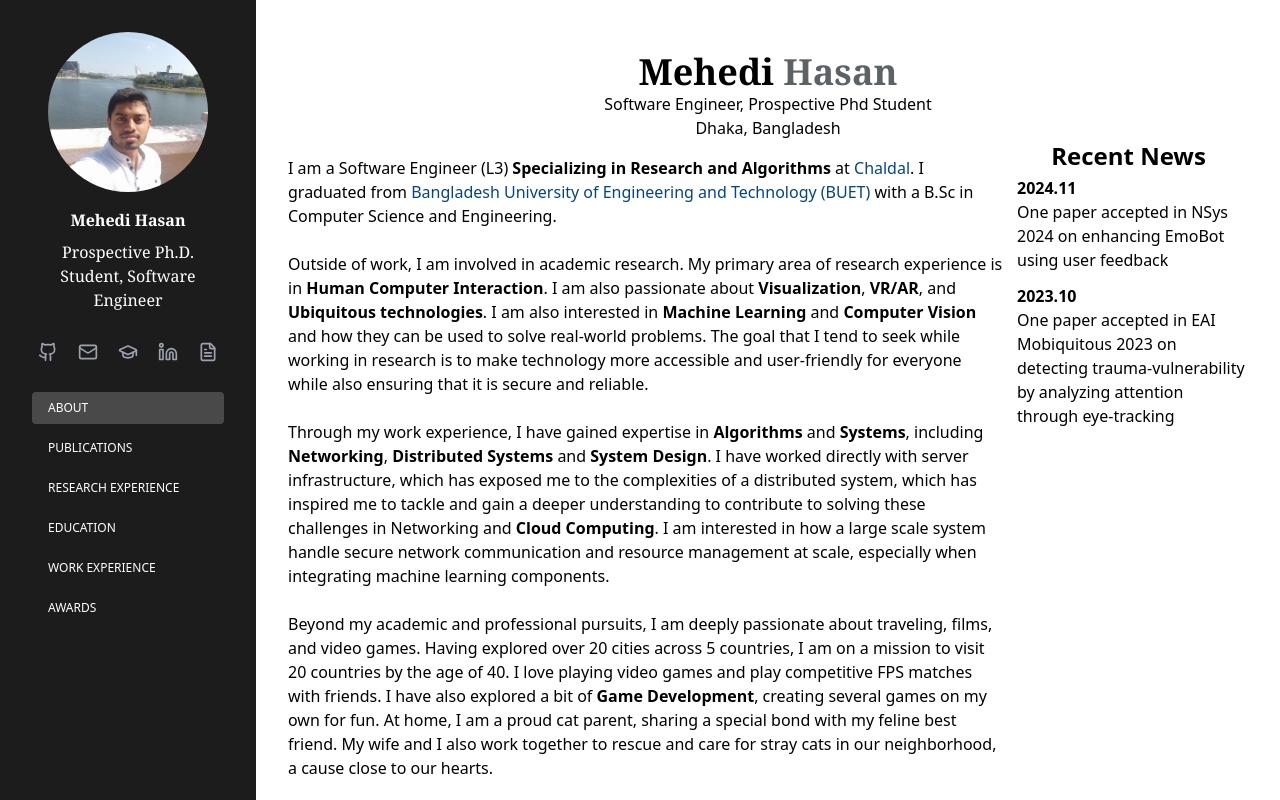
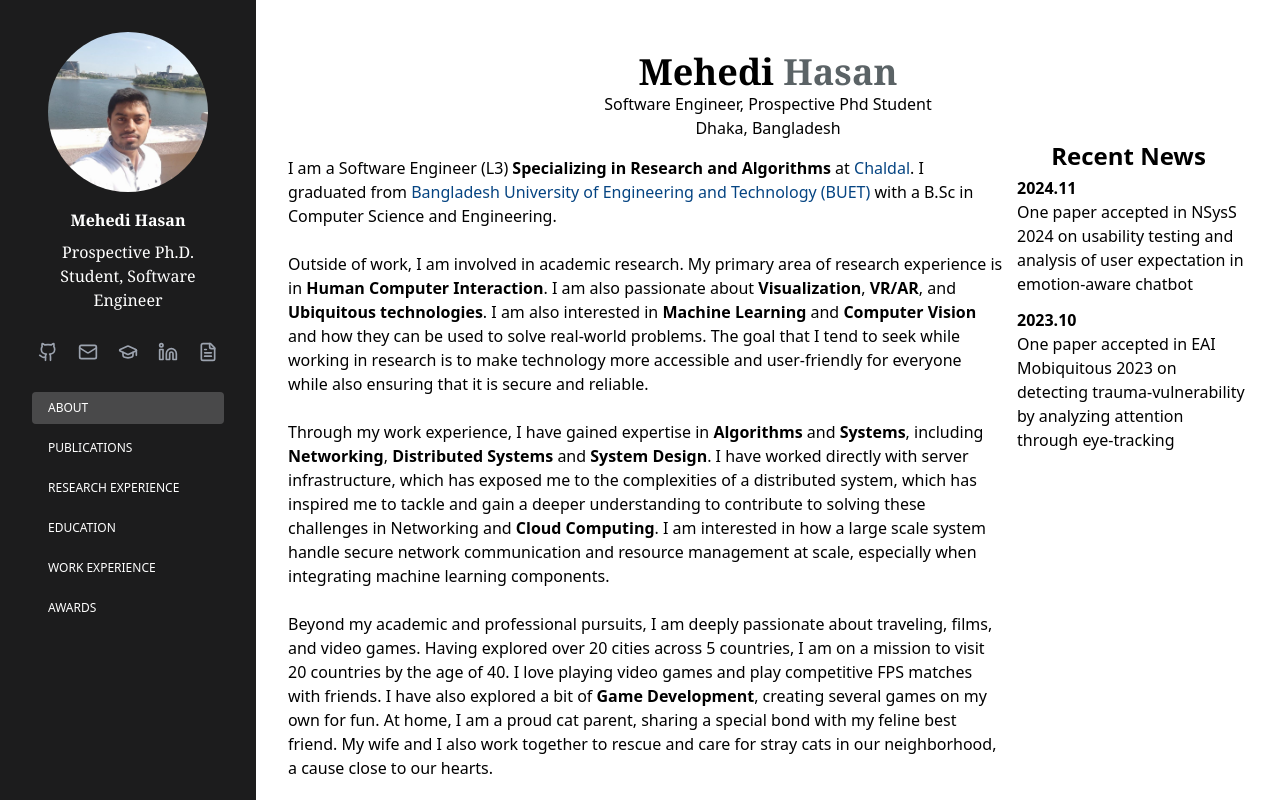
Before and after one commit to Moidda/moidda.github.io, a React (Create React App) app: page / in a window 1280 px wide. Shown: the top 800 px of the page. Built offline with nearby package versions, Linux system fonts and the light colour scheme.

Commit message:
Update recent news

```diff
--- a/src/constants/News.js
+++ b/src/constants/News.js
@@ -1,7 +1,7 @@
 export const NEWS = [
     {
         date: "2024.11",
-        title: "One paper accepted in NSys 2024 on enhancing EmoBot using user feedback"
+        title: "One paper accepted in NSysS 2024 on usability testing and analysis of user expectation in emotion-aware chatbot"
     },
     {
         date: "2023.10",
```
